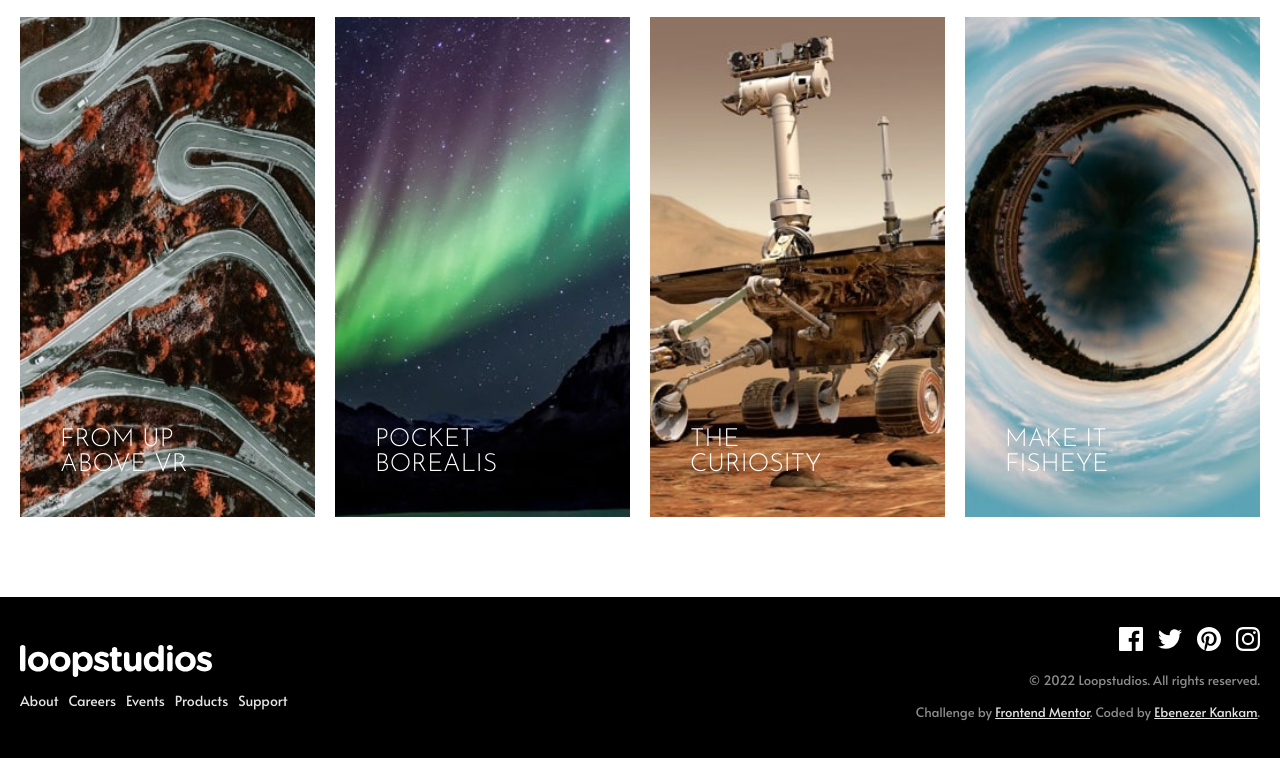
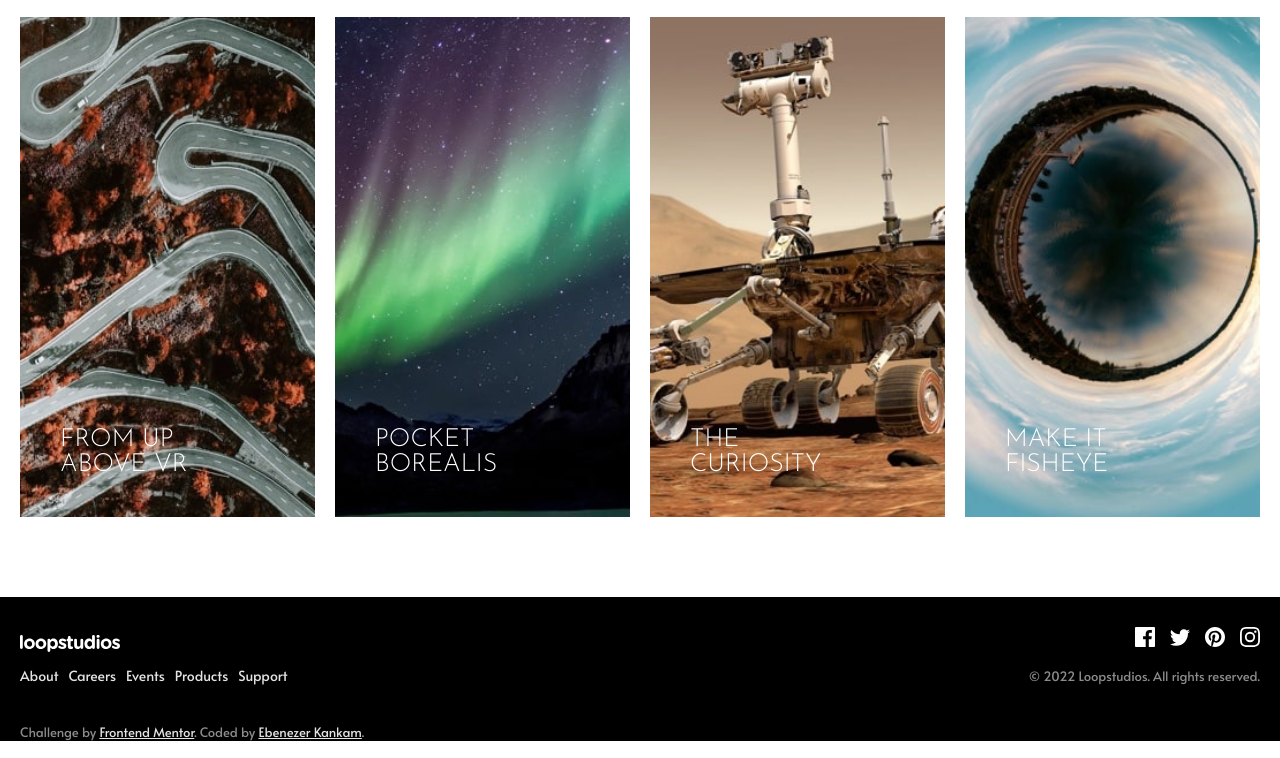
Before and after one commit to ekankam/loopstudio-landing-page, a website: page index.html in a window 1280 px wide. Shown: the part 1866-2624 px from the top of the page. Drawn offline with Linux system fonts and the light colour scheme.

Commit message:
Moved the attribution div out of inner footer div

```diff
--- a/sass/components/_footer.scss
+++ b/sass/components/_footer.scss
@@ -14,6 +14,12 @@
 
             .logo-box {
                 margin-bottom: 1rem;
+                width: 10rem;
+
+                img {
+                    width: 100%;
+                    height: 100%;
+                }
             }
 
             .nav-items {
@@ -38,6 +44,12 @@
 
                 .icon-box {
                     position: relative;
+                    width: 2rem;
+
+                    img {
+                        width: 100%;
+                        height: 100%;
+                    }
                     &:hover::after {
                         content: '';
                         position: absolute;
@@ -52,15 +64,11 @@
                 }
             }
 
-            #footer-date,
-            .attribution {
+            #footer-date {
                 text-align: right;
                 line-height: 2.4;
                 font-size: 1.3rem;
-
-                a {
-                    color: hsl(0, 0%, 89%);
-                }
+                color: $dark-gray;
             }
         }
 
@@ -89,4 +97,19 @@
             }
         }
     }
+
+    .attribution {
+        padding: 0 2rem;
+        font-size: 1.3rem;
+        color: $dark-gray;
+
+        a {
+            color: hsl(0, 0%, 89%);
+        }
+
+        @media screen and (max-width: 50rem) {
+            text-align: center;
+            padding-bottom: 1rem;
+        }
+    }
 }
```
Also changed, not shown: index.html (+2 -2 lines), public/css/main.css, 1 other file.
